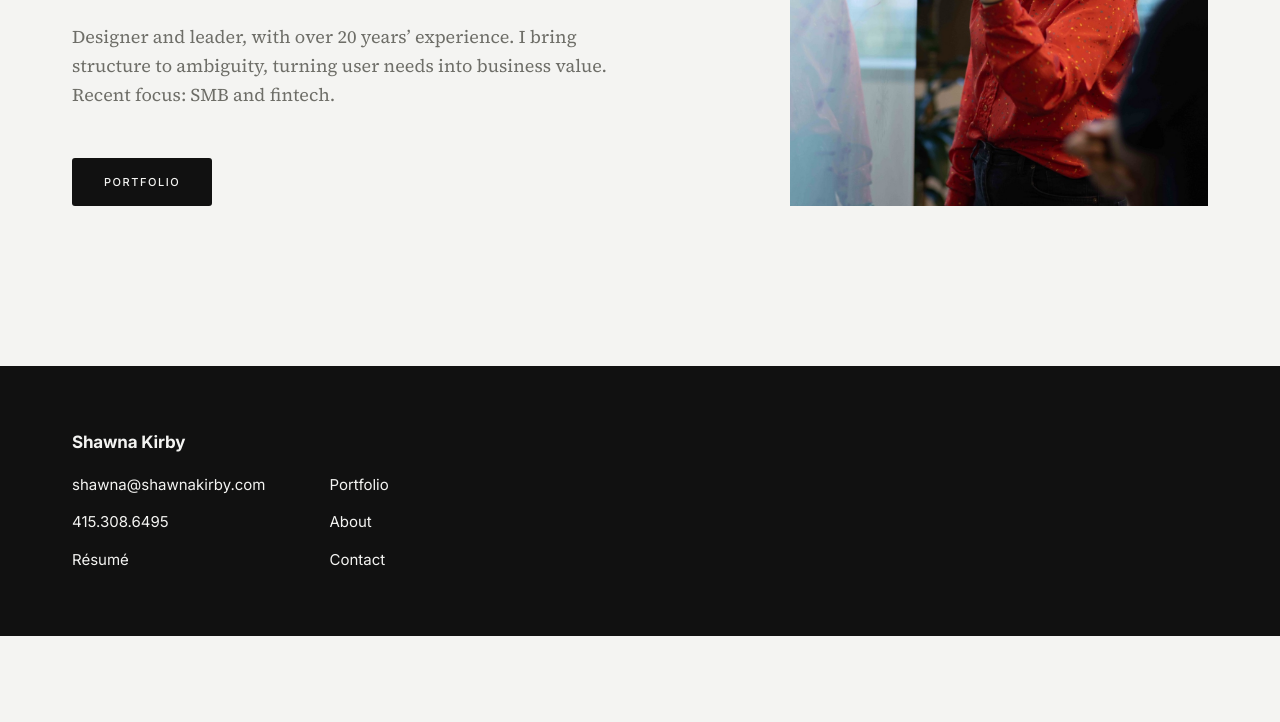
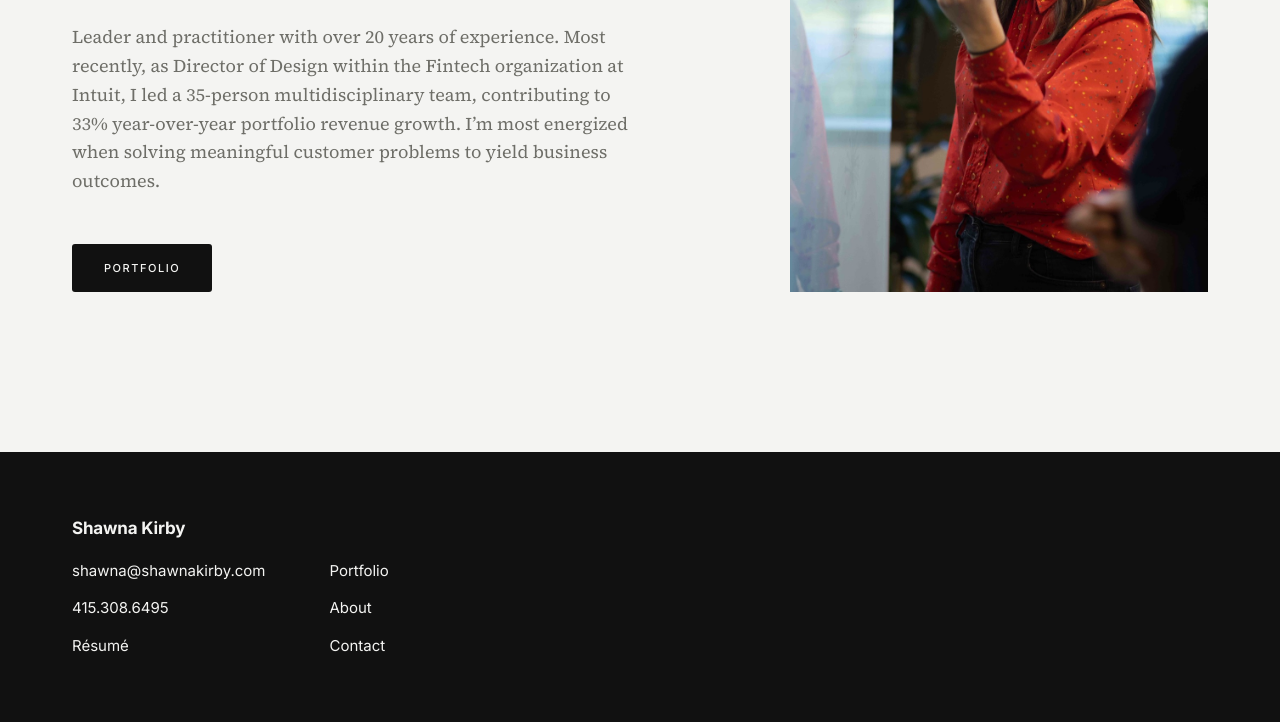
Before and after one commit to shawna-kirby/Portfolio, a plain HTML site: page index.html in a window 1280 px wide. Shown: the part 478-1200 px from the top of the page. Before the commit the page ends 1114 px from the top, so only its background shows below. Drawn offline with Linux system fonts and the light colour scheme.

Commit message:
Move intro blurb from About to the home page hero
Co-Authored-By: Claude Opus 5.5 <noreply@anthropic.com>

```diff
--- a/index.html
+++ b/index.html
@@ -35,8 +35,9 @@
       <div class="hero-copy">
         <h1>Leader by design, maker by nature</h1>
         <p class="lede">
-          Designer and leader, with over 20 years&rsquo; experience. I bring structure to
-          ambiguity, turning user needs into business value. Recent focus: SMB and fintech.
+          Leader and practitioner with over 20 years of experience. Most recently, as Director of Design within the
+          Fintech organization at Intuit, I led a 35-person multidisciplinary team, contributing to 33% year-over-year
+          portfolio revenue growth. I&rsquo;m most energized when solving meaningful customer problems to yield business outcomes.
         </p>
         <div class="hero-actions">
           <a href="work.html" class="btn btn-primary">Portfolio</a>
```
Also changed, not shown: about.html (+0 -5 lines).
